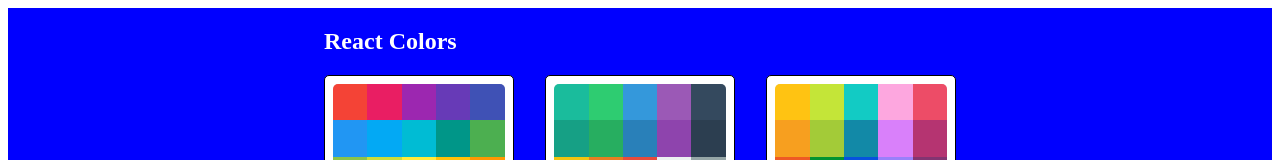
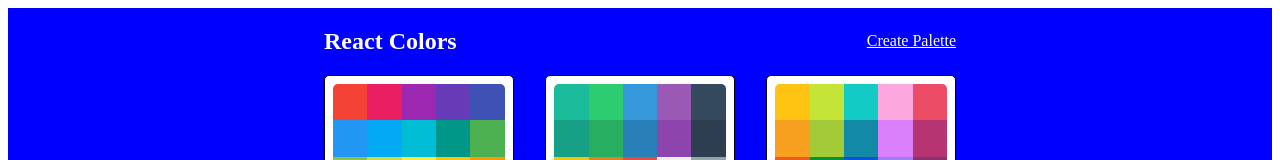
Before and after one commit to Abdulazeez1010/Color_Project, a React (Vite) app: page / in a window 1280 px wide. Shown: the top 160 px of the page. Built offline with nearby package versions, Linux system fonts and the light colour scheme.

Commit message:
Add NewPaletteForm and Link

```diff
--- a/src/App.jsx
+++ b/src/App.jsx
@@ -3,6 +3,7 @@ import { Route, Routes } from 'react-router-dom';
 import PaletteRouter from './PaletteRouter';
 import PaletteList from './PaletteList';
 import SingleColorPalette from './SingleColorPalette';
+import NewPaletteForm from './NewPaletteForm';
 import './App.css'
 import seedColors from './seedColors';
 
@@ -11,6 +12,7 @@ function App() {
   return (
     <div>
       <Routes>
+        <Route path="/palette/new" element={<NewPaletteForm/>}/>
         <Route path='/' element={<PaletteList palettes={seedColors}/>}/>
         <Route path='/palette/:id' element={<PaletteRouter/>}/>
         <Route
--- /dev/null
+++ b/src/NewPaletteForm.jsx
@@ -0,0 +1,9 @@
+
+
+function NewPaletteForm(){
+    return(
+        <h1>NEW PALETTE FORM</h1>
+    )
+}
+
+export default NewPaletteForm;
--- a/src/PaletteList.jsx
+++ b/src/PaletteList.jsx
@@ -1,5 +1,5 @@
 
-import { useNavigate } from "react-router-dom";
+import { useNavigate, Link } from "react-router-dom";
 import MiniPalette from "./MiniPalette";
 import { Root, Container, Nav, Palettes } from "./styles/PaletteListStyles";
 
@@ -15,6 +15,7 @@ function PaletteList({palettes}){
             <Container>
                 <Nav>
                      <h1>React Colors</h1>
+                     <Link to="/palette/new">Create Palette</Link>
                 </Nav>
                 <Palettes>
                     {palettes.map(palette => (
--- a/src/styles/PaletteListStyles.jsx
+++ b/src/styles/PaletteListStyles.jsx
@@ -21,7 +21,11 @@ export const Nav = styled("nav")({
     display: "flex",
     width: "100%",
     justifyContent: "space-between",
-    color: "white"
+    color: "white",
+    alignItems: "center",
+    "& a": {
+        color: "white"
+    }
 });
 
 export const Palettes = styled("div")({
```
